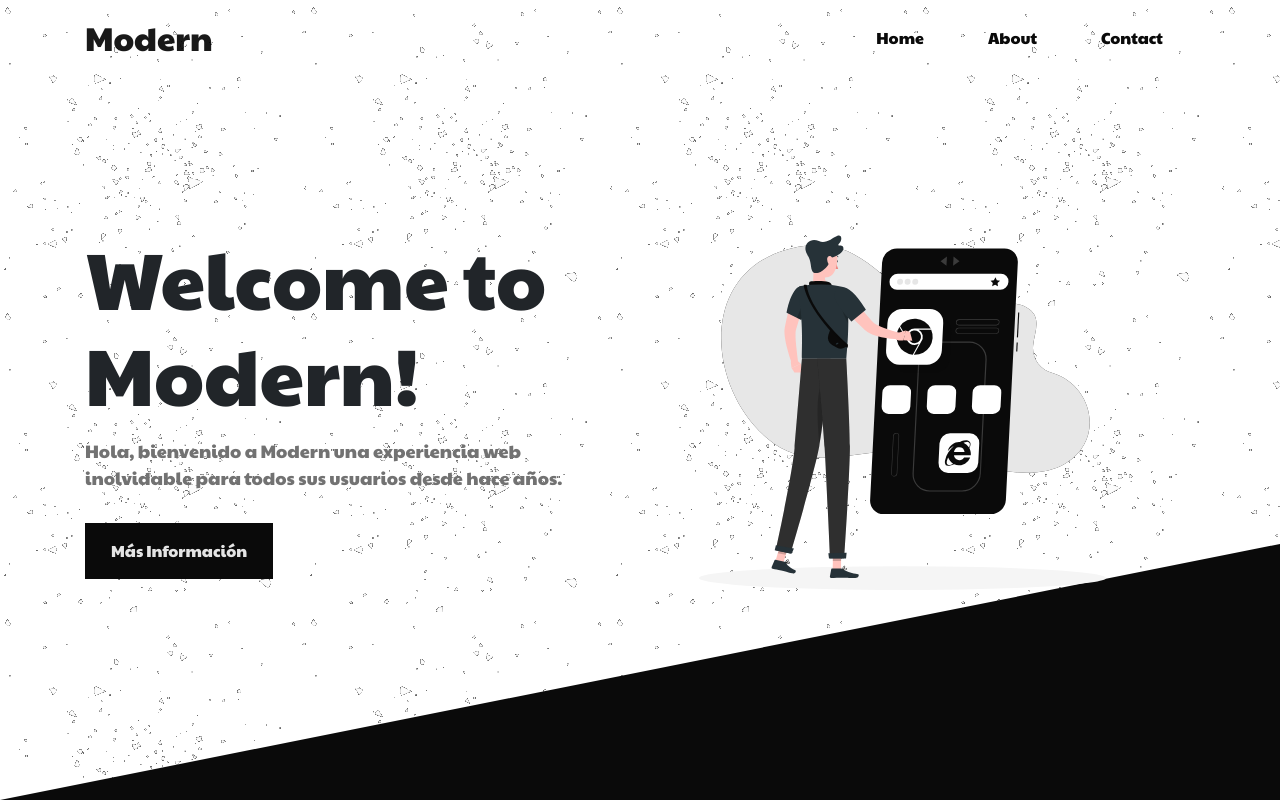
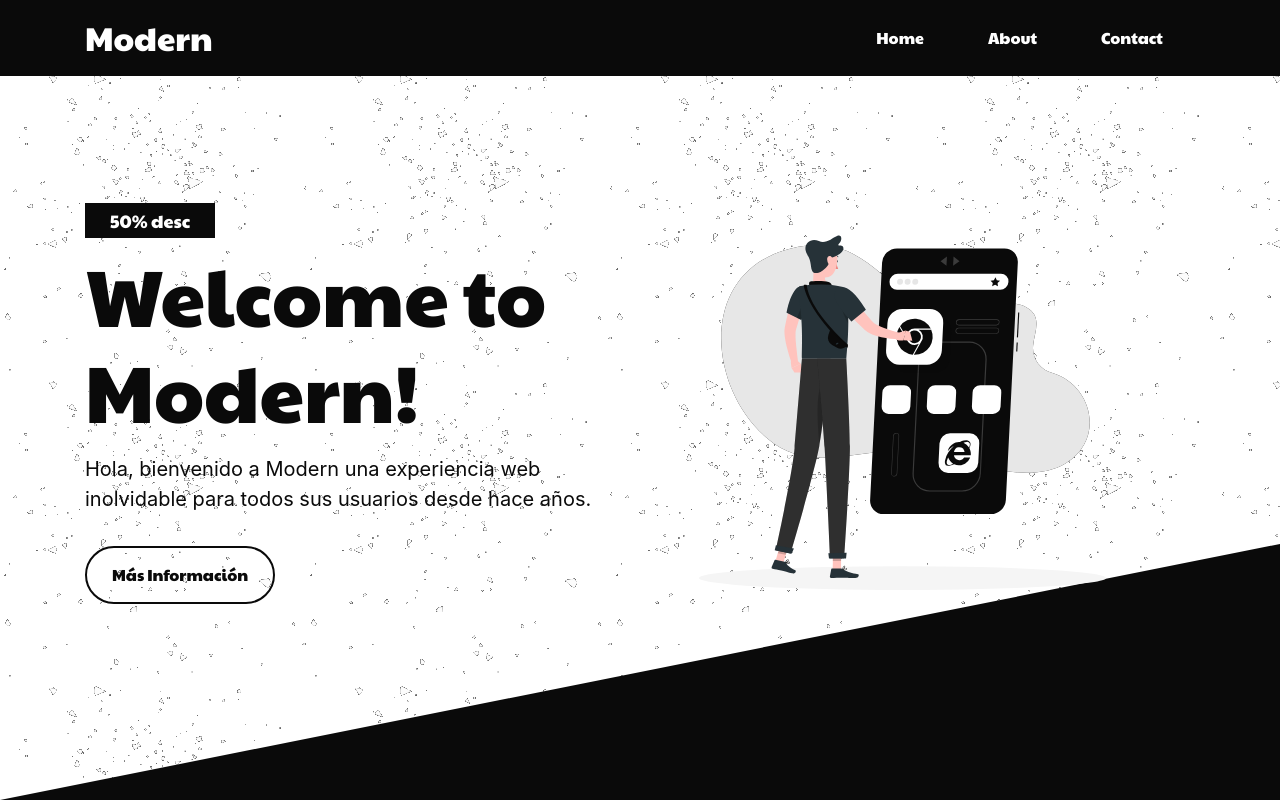
Before and after one commit to edonrosa6/website-modern, a plain HTML site: page index.html in a window 1280 px wide. Drawn offline with nearby package versions, Linux system fonts and the light colour scheme.

Commit message:
Se agregan cambios esteticos

```diff
--- a/css/styles.css
+++ b/css/styles.css
@@ -10,6 +10,7 @@ body {
 .title {
   font-size: 80px;
   font-family: "Paytone One", sans-serif;
+  color: #0a0a0a;
 }
 
 h1,
@@ -23,13 +24,29 @@ a {
 }
 
 .cool-link {
-  color: #0a0a0a !important;
-  transition: 0.3s;
+  display: block;
+  color: #fff !important;
+  position: relative;
 }
 
-.cool-link:hover {
-  color: #fff !important;
-  background-color: #0a0a0a;
+.navbar-toggler {
+  filter: invert(100%);
+}
+
+.cool-link::after {
+  content: "";
+  background: #fff;
+  mix-blend-mode: exclusion;
+  width: calc(100% + 20px);
+  height: 0;
+  position: absolute;
+  bottom: -4px;
+  left: -10px;
+  transition: all 0.3s cubic-bezier(0.445, 0.05, 0.55, 0.95);
+}
+
+.cool-link:hover::after {
+  height: calc(100% + 8px);
 }
 
 .modern {
@@ -66,14 +83,15 @@ button:active {
 }
 
 .btn {
-  color: #e4e4e4;
-  background-color: #0a0a0a;
+  color: #0a0a0a;
+  border: 2px solid #0a0a0a;
+  border-radius: 50px;
   padding: 15px 25px;
-  border-radius: 0;
 }
 
 .btn:hover {
   color: #fff;
+  background-color: #0a0a0a;
 }
 
 textarea:hover,
@@ -95,9 +113,17 @@ a:active,
 }
 
 .desc {
-  font-family: "Paytone One", sans-serif;
-  color: #727272 !important;
+  color: #0a0a0a !important;
+  font-size: 20px;
+}
+
+.descuento {
+  background-color: #0a0a0a;
+  color: #fff;
   font-size: 18px;
+  width: 130px;
+  text-align: center;
+  padding: 7px;
 }
 
 @media screen and (max-width: 768px) {
--- a/index.html
+++ b/index.html
@@ -13,13 +13,12 @@
 </head>
 <body>
     <header class="modern">
-        <nav class="navbar navbar-expand-lg navbar-light">
+        <nav class="navbar navbar-expand-lg navbar-light" style="background-color: #0a0a0a;">
             <div class="container">
-                <a class="navbar-brand" href="#" style="font-size: 33px;">Modern</a>
+                <a class="navbar-brand" href="#" style="font-size: 33px; color: #fff;">Modern</a>
                 <button class="navbar-toggler" type="button" data-toggle="collapse" data-target="#navbarSupportedContent" aria-controls="navbarSupportedContent" aria-expanded="false" aria-label="Toggle navigation">
                   <span class="navbar-toggler-icon"></span>
                 </button>
-
                 <div class="collapse navbar-collapse" id="navbarSupportedContent">
                   <ul class="navbar-nav ml-auto">
                     <li class="nav-item mr-3 ml-3">
@@ -40,7 +39,8 @@
         <div class="container">
             <div class="row content-center">
                 <div class="col-md-6">
-                    <h1 class="title">Welcome to Modern!</h1>
+                    <h1 class="descuento">50% desc</h1>
+                    <h2 class="title">Welcome to Modern!</h2>
                     <p class="mt-3 desc">Hola, bienvenido a Modern una experiencia web inolvidable para todos sus usuarios desde hace años.</p>
                     <a href="#!" class="btn mt-3">Más Información</a>
                 </div>
```
